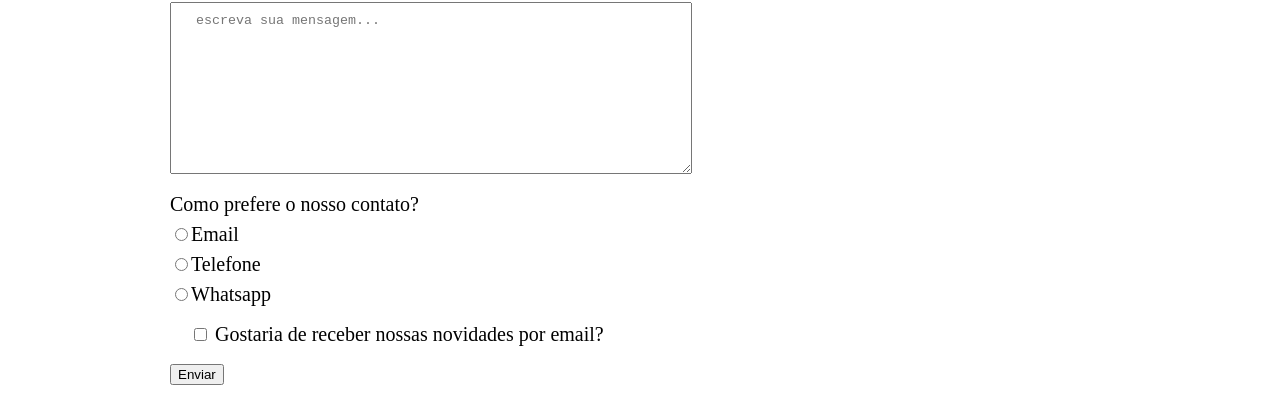
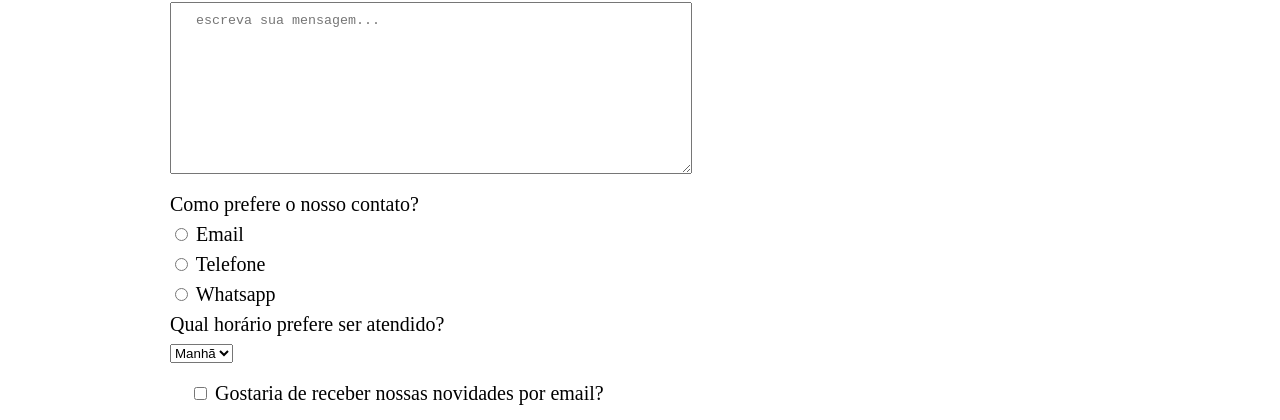
Before and after one commit to rodrigofuster/Frontend-alura, a plain HTML site: page html&css3/contatos.html in a window 1280 px wide. Shown: the part 628-1048 px from the top of the page. Drawn offline with Linux system fonts and the light colour scheme.

Commit message:
Update contatos.html

```diff
--- a/html&css3/contatos.html
+++ b/html&css3/contatos.html
@@ -39,12 +39,20 @@
 
             <div>
                 <p>Como prefere o nosso contato?</p>
-                <label for="radio-email"><input type="radio" name="contato" id="radio-email">Email</label>
+                <label for="radio-email"><input type="radio" name="contato" id="radio-email"> Email</label>
 
-                <label for="radio-telefone"><input type="radio" name="contato" id="radio-telefone">Telefone</label>
+                <label for="radio-telefone"><input type="radio" name="contato" id="radio-telefone"> Telefone</label>
 
-                <label for="whatsapp"><input type="radio" name="contato" id="whatsapp">Whatsapp</label>
+                <label for="whatsapp"><input type="radio" name="contato" id="whatsapp"> Whatsapp</label>
+            </div>
 
+            <div>
+                <p>Qual horário prefere ser atendido?</p>
+                <select name="" id="">
+                    <option value="">Manhã</option>
+                    <option value="">Tarde</option>
+                    <option value="">Noite</option>
+                </select>
             </div>
 
             <label class="checkbox"><input type="checkbox" name="" id=""> Gostaria de receber nossas novidades por email?</label>
```
